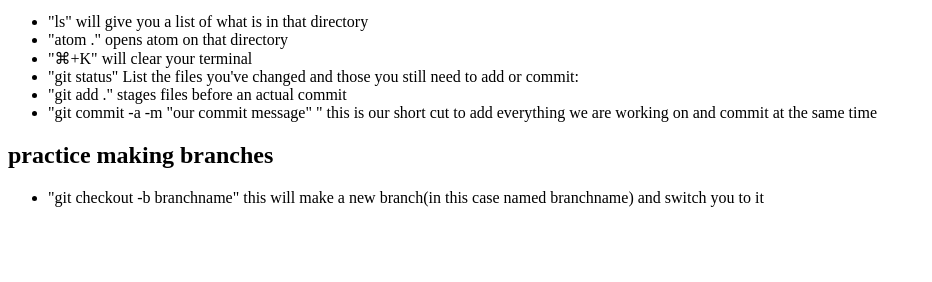
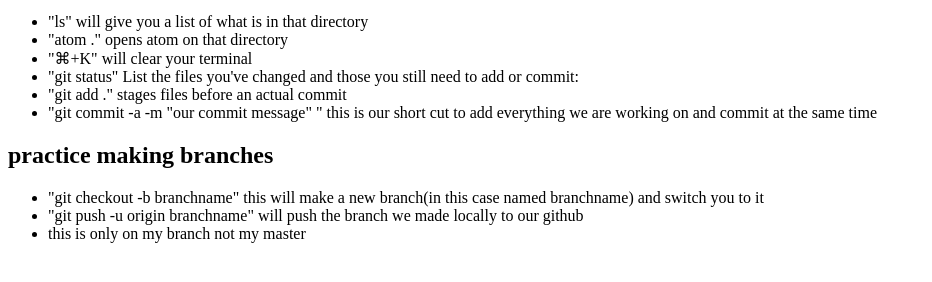
Before and after one commit to joweber123/commandlinepractice, a plain HTML site: page index.html in a window 1280 px wide. Shown: the part 200-482 px from the top of the page, without its empty margins (0-932 px from the left). Drawn offline with Linux system fonts and the light colour scheme.

Commit message:
just testing new branch idea

```diff
--- a/index.html
+++ b/index.html
@@ -20,6 +20,8 @@
     <h2>practice making branches</h2>
     <ul>
       <li>"git checkout -b branchname" this will make a new branch(in this case named branchname) and switch you to it</li>
+      <li>"git push -u origin branchname" will push the branch we made locally to our github</li>
+      <li>this is only on my branch not my master</li>
     </ul>
   </body>
 </html>
```
